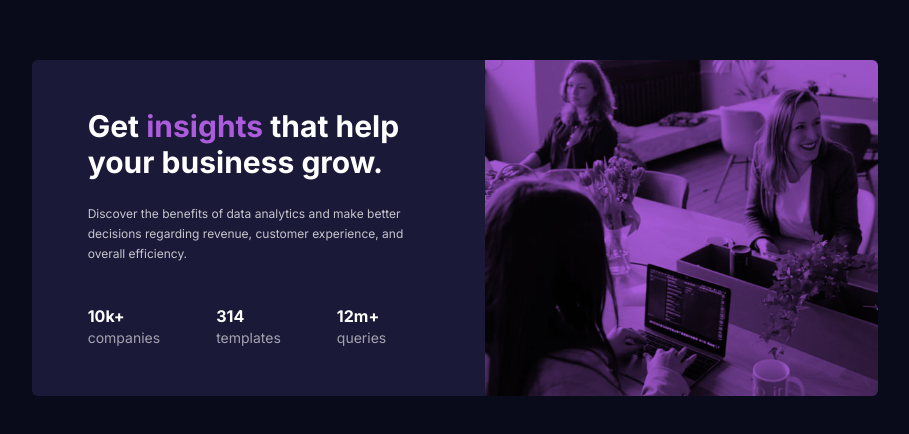
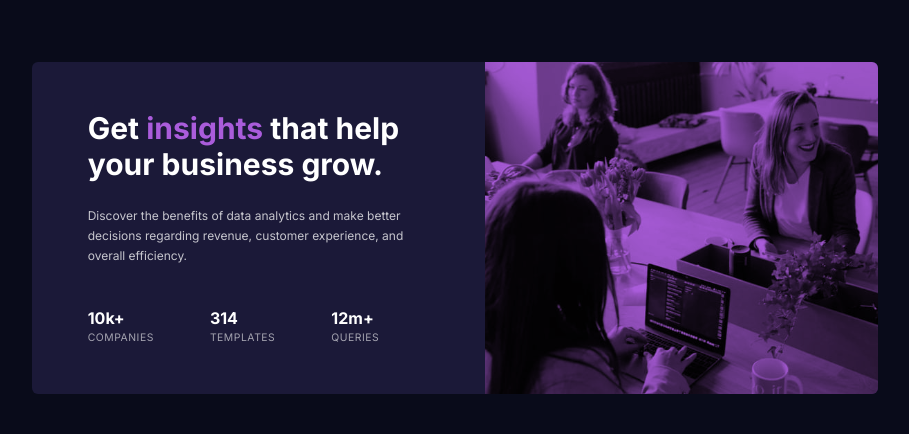
Before and after one commit to chiroro-jr/stats-preview-component, a website built with Vite: page index.html in a window 1280 px wide. Shown: the part 172-606 px from the top of the page, without its empty margins (185-1094 px from the left). Built offline with nearby package versions, Linux system fonts and the light colour scheme.

Commit message:
Fix typographical size and spacing issues

```diff
--- a/index.html
+++ b/index.html
@@ -36,7 +36,7 @@
                 ></div>
                 <div class="px-10 md:pl-14 md:pr-0 md:py-12 grid gap-10">
                     <div>
-                        <div class="md:grid md:gap-6">
+                        <div class="grid gap-2 md:gap-6">
                             <h1
                                 class="text-white text-center font-bold text-lg md:text-3xl sm:text-2xl md:text-left"
                             >
@@ -61,15 +61,24 @@
                     >
                         <div class="flex flex-col items-center md:items-start">
                             <span class="font-bold">10k+</span>
-                            <span class="text-gray-2 text-sm">companies</span>
+                            <span
+                                class="text-gray-2 text-[0.65rem] tracking-wider uppercase"
+                                >companies</span
+                            >
                         </div>
                         <div class="flex flex-col items-center md:items-start">
                             <span class="font-bold">314</span>
-                            <span class="text-gray-2 text-sm">templates</span>
+                            <span
+                                class="text-gray-2 text-[0.65rem] tracking-wider uppercase"
+                                >templates</span
+                            >
                         </div>
                         <div class="flex flex-col items-center md:items-start">
                             <span class="font-bold">12m+</span>
-                            <span class="text-gray-2 text-sm">queries</span>
+                            <span
+                                class="text-gray-2 text-[0.65rem] tracking-wider uppercase"
+                                >queries</span
+                            >
                         </div>
                     </div>
                 </div>
```
